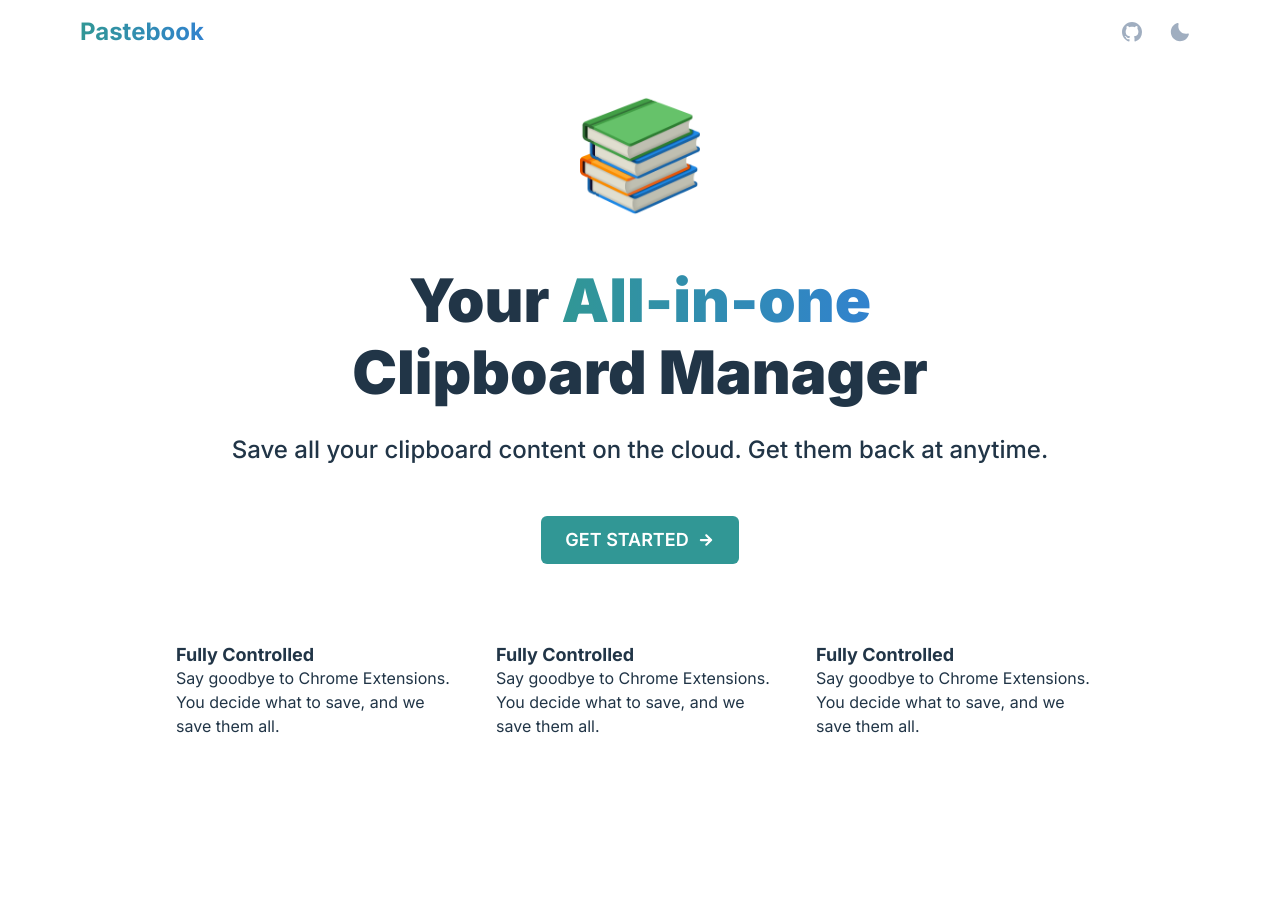
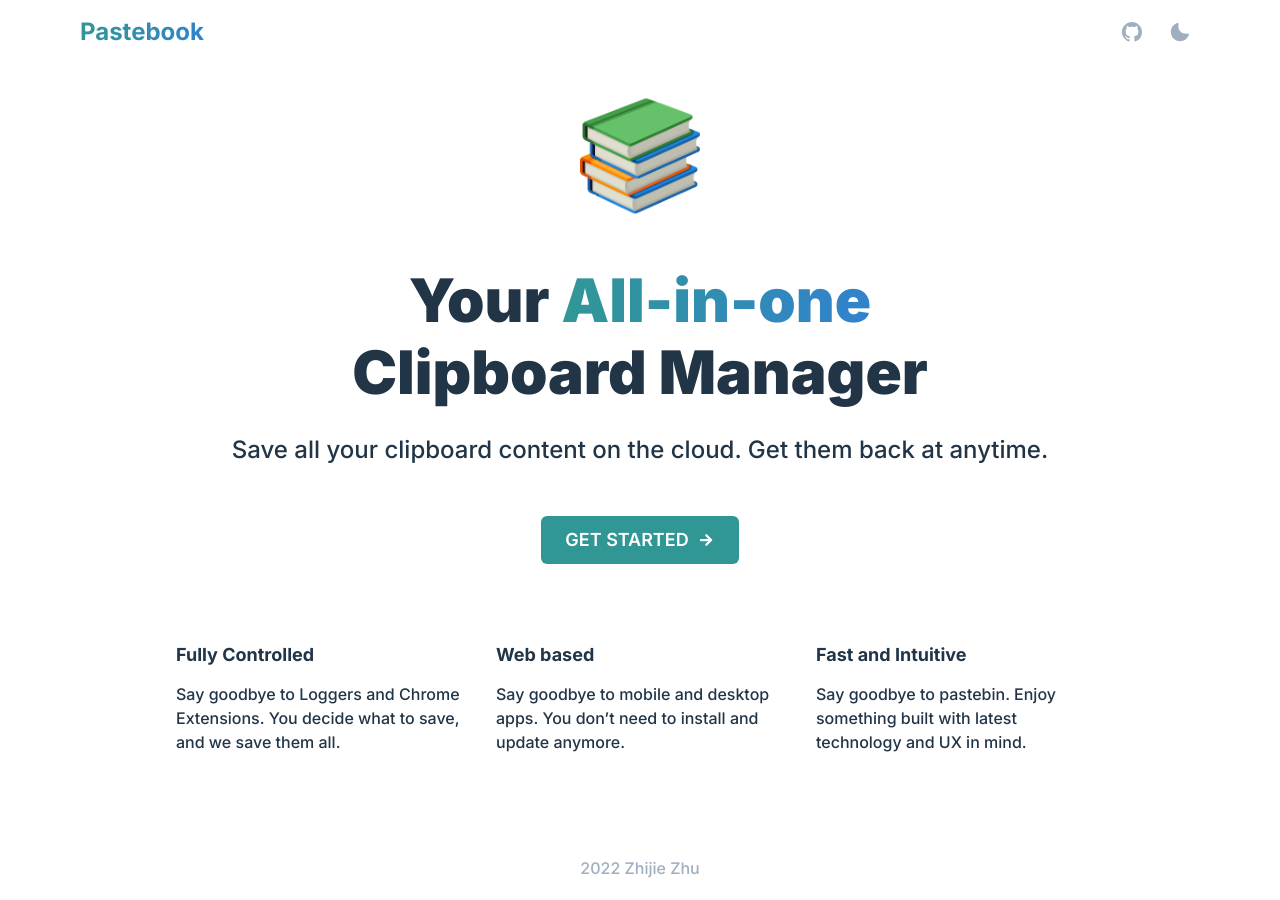
Before and after one commit to zijizhu/pastebook, a Next.js app: page / in a window 1280 px wide. Before the commit the page ends 836 px from the top, so only its background shows below. Built offline with nearby package versions, Linux system fonts and the light colour scheme.

Commit message:
homepage footer

```diff
--- a/src/components/TopBar.tsx
+++ b/src/components/TopBar.tsx
@@ -15,11 +15,11 @@
 import { BsGithub } from 'react-icons/bs';
 
 function TopBar() {
+  const router = useRouter();
   const { colorMode, toggleColorMode } = useColorMode();
-  const router = useRouter();
 
   return (
-    <Flex as="header" w="full" minH="4rem" shrink={0} justifyContent="center">
+    <Flex as="header" w="full" minH="16" shrink={0} justifyContent="center">
       <Flex
         w="6xl"
         px="4"
@@ -48,7 +48,7 @@
         </HStack>
 
         <HStack spacing="2">
-          <Tooltip mt="4" label="Github">
+          <Tooltip mt="4" label="github">
             <IconButton
               variant="ghost"
               colorScheme="gray"
@@ -59,7 +59,10 @@
             />
           </Tooltip>
 
-          <Tooltip mt="4" label={colorMode === 'light' ? 'dark' : 'light'}>
+          <Tooltip
+            mt="4"
+            label={`${colorMode === 'light' ? 'dark' : 'light'} mode`}
+          >
             <IconButton
               p="0"
               variant="ghost"
--- a/src/pages/index.tsx
+++ b/src/pages/index.tsx
@@ -12,10 +12,12 @@
   Box,
   Container
 } from '@chakra-ui/react';
+import { useRouter } from 'next/router';
 import { IoMdArrowRoundForward } from 'react-icons/io';
 import Head from 'next/head';
 
 const Home: NextPage = () => {
+  const router = useRouter();
   const { colorMode } = useColorMode();
   const buttonSize = useBreakpointValue({ base: 'md', lg: 'lg' });
 
@@ -26,6 +28,7 @@
       </Head>
       <Flex flex={1} p="8" direction="column" alignItems="center">
         <Image src={Logo} alt="logo" width={120} height={120} />
+
         <Heading
           mt="12"
           userSelect="none"
@@ -59,39 +62,65 @@
           Save all your clipboard content on the cloud. Get them back at
           anytime.
         </Text>
+
         <Button
           size={buttonSize}
           rightIcon={<IoMdArrowRoundForward />}
           colorScheme="teal"
           mt={['6', '8', '12']}
+          onClick={() => router.push('/login')}
         >
           GET STARTED
         </Button>
-        <Flex direction={{ base: 'column', md: 'row' }} mx="auto" p="4" mt="12">
-          <Container maxW={{ base: '80', md: '96', lg: '80' }} h="40" p="4">
-            <Heading fontSize="lg">Fully Controlled</Heading>
-            <Text>
-              Say goodbye to Chrome Extensions. You decide what to save, and we
-              save them all.
+
+        <Flex
+          as="section"
+          direction={{ base: 'column', md: 'row' }}
+          mx="auto"
+          p="4"
+          mt="12"
+        >
+          <Container maxW={{ base: 'full', lg: '80' }} h="40" p="4">
+            <Heading fontSize="lg" mb="4">
+              Fully Controlled
+            </Heading>
+            <Text fontWeight="medium">
+              Say goodbye to Loggers and Chrome Extensions. You decide what to
+              save, and we save them all.
             </Text>
           </Container>
-          <Container maxW="80" h="40" p="4">
-            <Heading fontSize="lg">Fully Controlled</Heading>
-            <Text>
-              Say goodbye to Chrome Extensions. You decide what to save, and we
-              save them all.
+          <Container maxW={{ base: 'full', lg: '80' }} h="40" p="4">
+            <Heading fontSize="lg" mb="4">
+              Web based
+            </Heading>
+            <Text fontWeight="medium">
+              Say goodbye to mobile and desktop apps. You don’t need to install
+              and update anymore.
             </Text>
           </Container>
-          <Container maxW="80" h="40" p="4">
-            <Heading fontSize="lg">Fully Controlled</Heading>
-            <Text>
-              Say goodbye to Chrome Extensions. You decide what to save, and we
-              save them all.
+          <Container maxW={{ base: 'full', lg: '80' }} p="4">
+            <Heading fontSize="lg" mb="4">
+              Fast and Intuitive
+            </Heading>
+            <Text fontWeight="medium">
+              Say goodbye to pastebin. Enjoy something built with latest
+              technology and UX in mind.
             </Text>
           </Container>
         </Flex>
       </Flex>
-      <footer></footer>
+      <Flex
+        as="footer"
+        w="full"
+        minH="16"
+        shrink={0}
+        alignItems="center"
+        justifyContent="center"
+      >
+        <Text textColor="gray.400" fontWeight="medium">
+          2022 Zhijie Zhu
+        </Text>
+      </Flex>
     </>
   );
 };
--- /dev/null
+++ b/src/pages/login.tsx
@@ -0,0 +1,5 @@
+function login() {
+  return <div></div>;
+}
+
+export default login;
```
